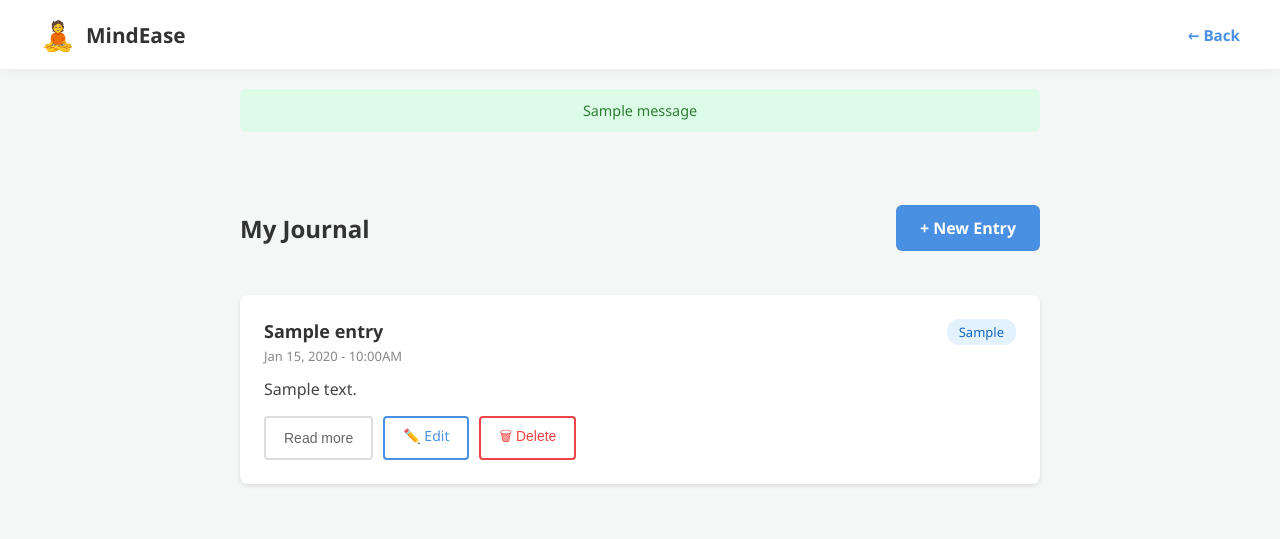
After one commit to wtfsheesh/mindease-fyp, a Flask app: page /journal/entries in a window 1280 px wide. The commit adds this page. Shown: the top 539 px of the page. Run offline with Flask 3, Linux system fonts and the light colour scheme; a user stored in the database is signed in; tables that the repository leaves empty hold one stand-in row (values such as "Sample post"); one stand-in notice (Sample message) is shown.

Commit message:
Add journal entry management: list, view, edit, delete
- /journal/entries lists all of the user own entries newest-first with
  expandable previews and mood badges
- /journal/edit/<id> reuses the journal form prefilled for editing
- /journal/delete/<id> with confirm dialog
- Ownership checks on all three routes; tests extended to 26 checks

```diff
--- a/app.py
+++ b/app.py
@@ -675,7 +675,7 @@ def journal():
             db.session.commit()
 
             flash('Journal entry saved successfully!', 'success')
-            return redirect(url_for('dashboard'))
+            return redirect(url_for('journal_entries'))
 
         except Exception as e:
             db.session.rollback()
@@ -684,6 +684,77 @@ def journal():
             return render_template('journal.html')
 
     return render_template('journal.html')
+
+@app.route('/journal/entries')
+@login_required
+def journal_entries():
+    """
+    List all of the current user's journal entries, newest first
+    """
+    entries = JournalEntry.query.filter_by(user_id=current_user.id).order_by(
+        JournalEntry.created_at.desc()
+    ).all()
+    return render_template('journal-entries.html', entries=entries)
+
+@app.route('/journal/edit/<int:entry_id>', methods=['GET', 'POST'])
+@login_required
+def journal_edit(entry_id):
+    """
+    Edit an existing journal entry (owner only)
+    """
+    entry = JournalEntry.query.get(entry_id)
+
+    if not entry or entry.user_id != current_user.id:
+        flash('Journal entry not found.', 'error')
+        return redirect(url_for('journal_entries'))
+
+    if request.method == 'POST':
+        title = request.form.get('title', '').strip()
+        content = request.form.get('content', '').strip()
+        mood = request.form.get('mood', '').strip()
+
+        if not title or not content:
+            flash('Title and content are required.', 'error')
+            return render_template('journal.html', entry=entry)
+
+        try:
+            entry.title = title
+            entry.content = content
+            entry.mood = mood if mood else None
+            db.session.commit()
+
+            flash('Journal entry updated!', 'success')
+            return redirect(url_for('journal_entries'))
+
+        except Exception as e:
+            db.session.rollback()
+            flash('Error updating journal entry.', 'error')
+            print(f"Journal edit error: {e}")
+
+    return render_template('journal.html', entry=entry)
+
+@app.route('/journal/delete/<int:entry_id>', methods=['POST'])
+@login_required
+def journal_delete(entry_id):
+    """
+    Delete a journal entry (owner only)
+    """
+    entry = JournalEntry.query.get(entry_id)
+
+    if not entry or entry.user_id != current_user.id:
+        flash('Journal entry not found.', 'error')
+        return redirect(url_for('journal_entries'))
+
+    try:
+        db.session.delete(entry)
+        db.session.commit()
+        flash('Journal entry deleted.', 'info')
+    except Exception as e:
+        db.session.rollback()
+        flash('Error deleting journal entry.', 'error')
+        print(f"Journal delete error: {e}")
+
+    return redirect(url_for('journal_entries'))
 
 # ============================================================================
 # ROUTE 13: LOGOUT
--- /dev/null
+++ b/templates/journal-entries.html
@@ -0,0 +1,175 @@
+{% extends "base.html" %}
+
+{% block title %}My Journal - MindEase{% endblock %}
+
+{% block extra_css %}
+<style>
+.entries-container {
+    max-width: 800px;
+    margin: 0 auto;
+    padding: 40px 20px;
+}
+.entries-header {
+    display: flex;
+    justify-content: space-between;
+    align-items: center;
+    margin-bottom: 30px;
+}
+.entry-card {
+    background: white;
+    padding: 24px;
+    border-radius: 8px;
+    box-shadow: 0 2px 4px rgba(0,0,0,0.1);
+    margin-bottom: 16px;
+}
+.entry-top {
+    display: flex;
+    justify-content: space-between;
+    align-items: flex-start;
+    gap: 12px;
+}
+.entry-title {
+    font-size: 18px;
+    font-weight: 600;
+    margin-bottom: 4px;
+}
+.entry-meta {
+    color: #888;
+    font-size: 13px;
+    margin-bottom: 12px;
+}
+.mood-badge {
+    display: inline-block;
+    padding: 4px 12px;
+    border-radius: 12px;
+    background: #E3F2FD;
+    color: #1565C0;
+    font-size: 13px;
+    white-space: nowrap;
+}
+.entry-content {
+    color: #444;
+    line-height: 1.6;
+    white-space: pre-wrap;
+    /* collapsed preview */
+    display: -webkit-box;
+    -webkit-line-clamp: 3;
+    -webkit-box-orient: vertical;
+    overflow: hidden;
+}
+.entry-card.expanded .entry-content {
+    display: block;
+    -webkit-line-clamp: unset;
+}
+.entry-actions {
+    display: flex;
+    gap: 10px;
+    margin-top: 14px;
+}
+.btn-small {
+    padding: 8px 18px;
+    border-radius: 4px;
+    font-size: 14px;
+    cursor: pointer;
+    text-decoration: none;
+    border: 2px solid var(--primary-blue, #4A90E2);
+}
+.btn-small.edit {
+    background: white;
+    color: var(--primary-blue, #4A90E2);
+}
+.btn-small.edit:hover {
+    background: var(--primary-blue, #4A90E2);
+    color: white;
+}
+.btn-small.delete {
+    background: white;
+    color: #ef4444;
+    border-color: #ef4444;
+}
+.btn-small.delete:hover {
+    background: #ef4444;
+    color: white;
+}
+.btn-small.toggle {
+    background: white;
+    color: #666;
+    border-color: #ddd;
+}
+.empty-state {
+    text-align: center;
+    padding: 60px 20px;
+    color: #888;
+}
+</style>
+{% endblock %}
+
+{% block content %}
+<nav class="navbar">
+    <div class="nav-content">
+        <div class="nav-left">
+            <span class="logo-icon">🧘</span>
+            <span class="nav-brand">MindEase</span>
+        </div>
+        <div class="nav-right">
+            <a href="{{ url_for('dashboard') }}" class="btn-back">← Back</a>
+        </div>
+    </div>
+</nav>
+
+{% with messages = get_flashed_messages(with_categories=true) %}
+    {% if messages %}
+        <div style="max-width: 800px; margin: 20px auto; padding: 0 20px;">
+            {% for category, message in messages %}
+                <div class="flash-message flash-{{ category }}">{{ message }}</div>
+            {% endfor %}
+        </div>
+    {% endif %}
+{% endwith %}
+
+<div class="entries-container">
+    <div class="entries-header">
+        <h2>My Journal</h2>
+        <a href="{{ url_for('journal') }}" class="btn-primary" style="text-decoration: none; padding: 12px 24px;">+ New Entry</a>
+    </div>
+
+    {% if entries %}
+        {% for entry in entries %}
+        <div class="entry-card" id="entry-{{ entry.id }}">
+            <div class="entry-top">
+                <div>
+                    <div class="entry-title">{{ entry.title }}</div>
+                    <div class="entry-meta">{{ entry.created_at|datetime_format }}</div>
+                </div>
+                {% if entry.mood %}
+                <span class="mood-badge">{{ entry.mood }}</span>
+                {% endif %}
+            </div>
+            <div class="entry-content">{{ entry.content }}</div>
+            <div class="entry-actions">
+                <button class="btn-small toggle" onclick="toggleEntry({{ entry.id }})">Read more</button>
+                <a href="{{ url_for('journal_edit', entry_id=entry.id) }}" class="btn-small edit">✏️ Edit</a>
+                <form action="{{ url_for('journal_delete', entry_id=entry.id) }}" method="POST" style="display:inline;"
+                      onsubmit="return confirm('Delete this journal entry? This cannot be undone.');">
+                    <button type="submit" class="btn-small delete">🗑 Delete</button>
+                </form>
+            </div>
+        </div>
+        {% endfor %}
+    {% else %}
+        <div class="empty-state">
+            <div style="font-size: 48px; margin-bottom: 16px;">📔</div>
+            <p>No journal entries yet. Start writing your first one!</p>
+        </div>
+    {% endif %}
+</div>
+
+<script>
+function toggleEntry(id) {
+    const card = document.getElementById('entry-' + id);
+    card.classList.toggle('expanded');
+    const btn = card.querySelector('.btn-small.toggle');
+    btn.textContent = card.classList.contains('expanded') ? 'Show less' : 'Read more';
+}
+</script>
+{% endblock %}
```
Also changed, not shown: templates/journal.html (+18 -13 lines), test_flow.py (+21 -0 lines).
